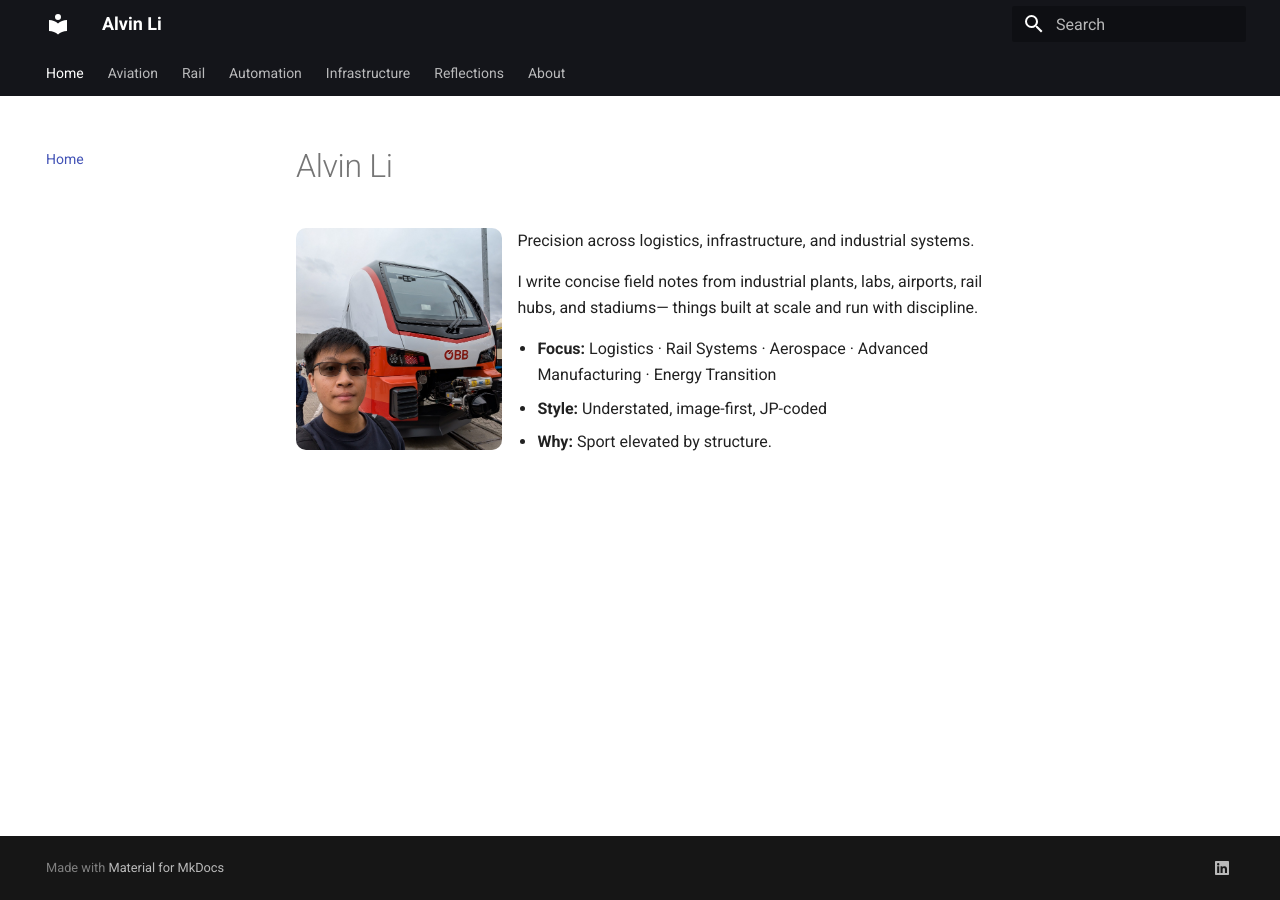
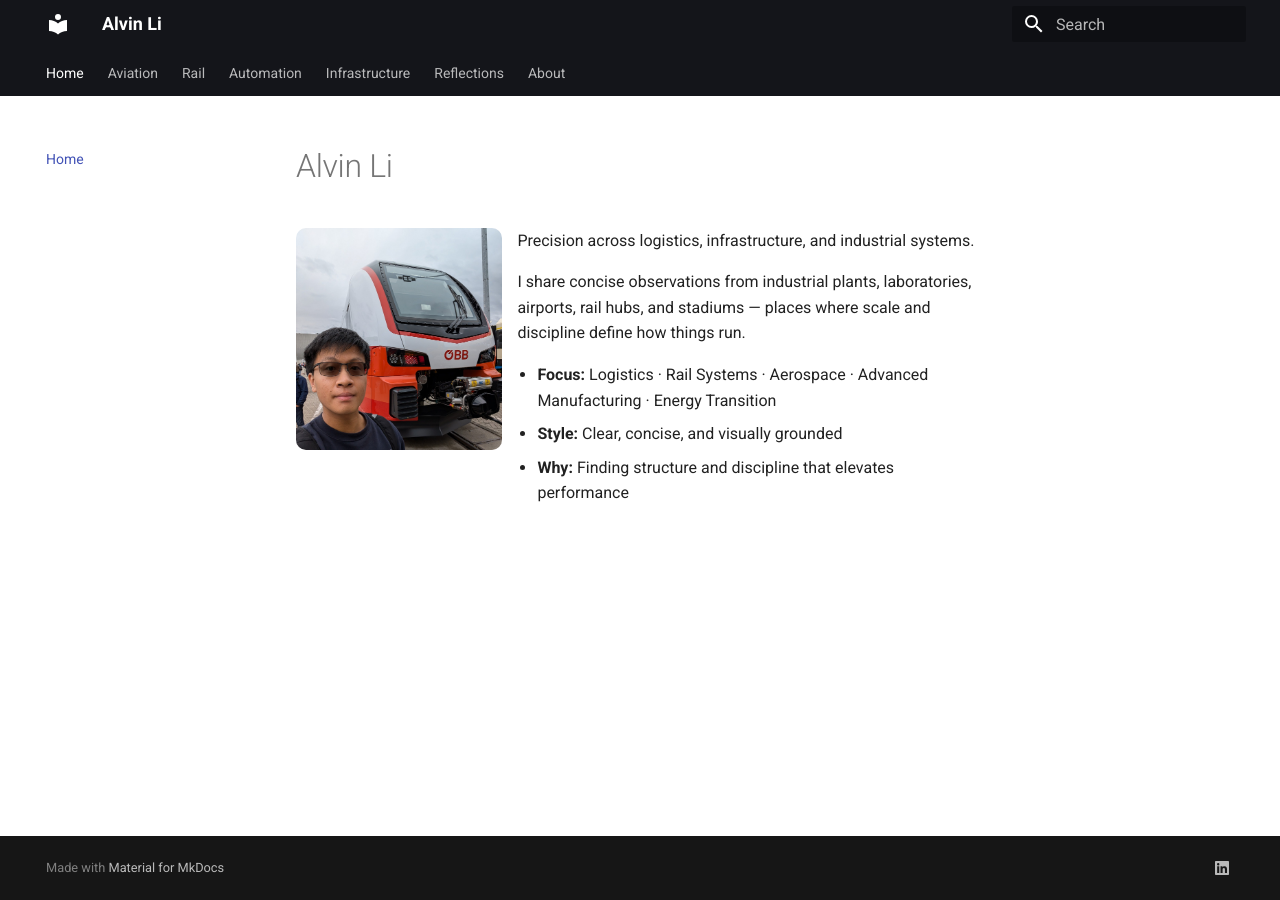
Before and after one commit to alvvvli/alvin-site, an MkDocs documentation site: the page built from docs/index.md, in a window 1280 px wide. Built offline with MkDocs 1.6.1 and Material for MkDocs 9.7.7, drawn with Linux system fonts in a browser that asks for light colours.

Commit message:
Update index.md

```diff
--- a/docs/index.md
+++ b/docs/index.md
@@ -4,9 +4,8 @@
 
 Precision across logistics, infrastructure, and industrial systems.
 
-I write concise field notes from industrial plants, labs, airports, rail hubs, and stadiums—
-things built at scale and run with discipline.
+I share concise observations from industrial plants, laboratories, airports, rail hubs, and stadiums — places where scale and discipline define how things run.
 
 - **Focus:** Logistics · Rail Systems · Aerospace · Advanced Manufacturing · Energy Transition
-- **Style:** Understated, image-first, JP-coded
-- **Why:** Sport elevated by structure.
+- **Style:** Clear, concise, and visually grounded
+- **Why:** Finding structure and discipline that elevates performance
```
